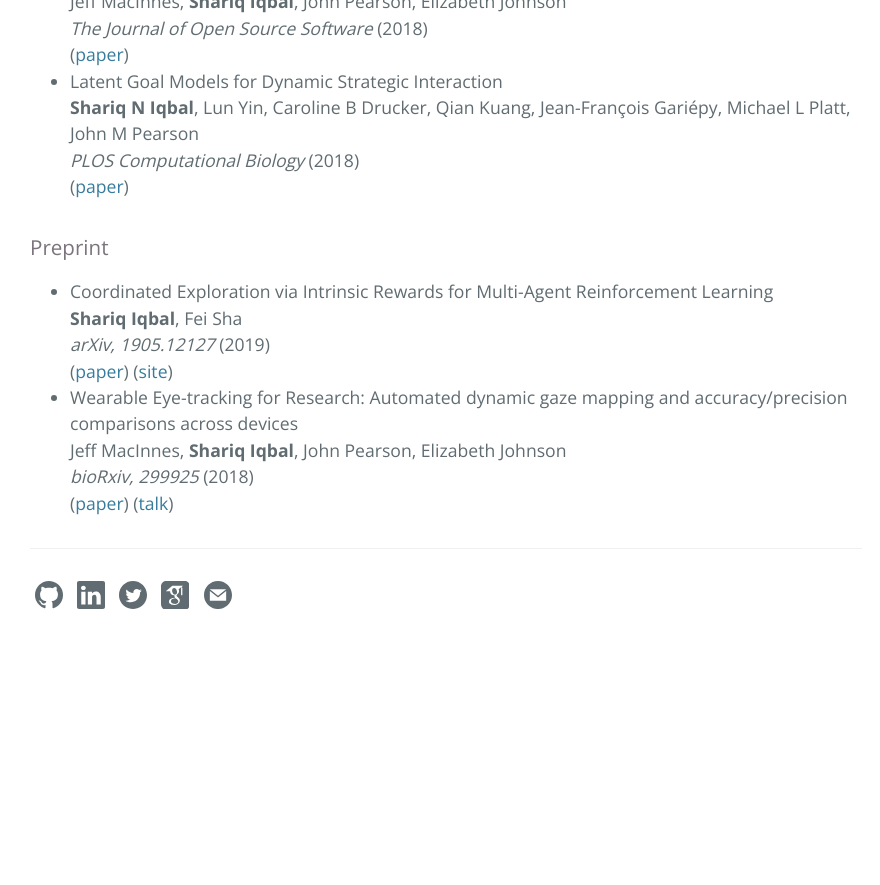
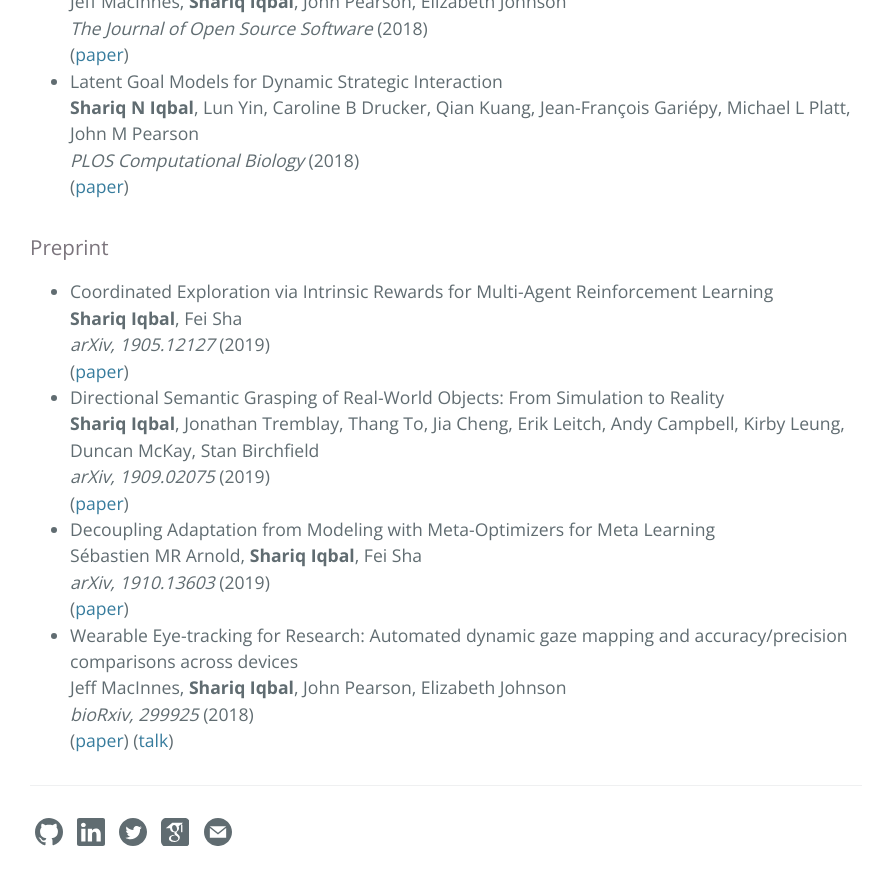
Before and after one commit to shariqiqbal2810/shariqiqbal2810.github.io, a Jekyll site: the page built from publications.html, in a window 1280 px wide and 900 px high, scrolled down 924 px. Shown: the top 885 px of the window, without its empty margins (194-1074 px from the left). Built offline with Jekyll 4.4.1, drawn with Linux system fonts in a browser that asks for light colours; a style sheet for code colours, icons or effects is not loaded; before the commit the page ends 1587 px from its top, so only the background shows below that.

Commit message:
Updates Jan 2020

```diff
--- a/_data/publications.yml
+++ b/_data/publications.yml
@@ -1,3 +1,27 @@
+-
+    Authors: 'Sébastien MR Arnold, <b>Shariq Iqbal</b>, Fei Sha'
+    Title: 'Decoupling Adaptation from Modeling with Meta-Optimizers for Meta Learning'
+    Publication: arXiv, 1910.13603
+    Volume: false
+    Number: false
+    Pages: false
+    Year: 2019
+    Type: Preprint
+    Link: https://arxiv.org/abs/1910.13603
+    Site: false
+    Talk: false
+-
+    Authors: '<b>Shariq Iqbal</b>, Jonathan Tremblay, Thang To, Jia Cheng, Erik Leitch, Andy Campbell, Kirby Leung, Duncan McKay, Stan Birchfield'
+    Title: 'Directional Semantic Grasping of Real-World Objects: From Simulation to Reality'
+    Publication: arXiv, 1909.02075
+    Volume: false
+    Number: false
+    Pages: false
+    Year: 2019
+    Type: Preprint
+    Link: https://arxiv.org/abs/1909.02075
+    Site: false
+    Talk: false
 -
     Authors: '<b>Shariq Iqbal</b>, Fei Sha'
     Title: 'Coordinated Exploration via Intrinsic Rewards for Multi-Agent Reinforcement Learning'
@@ -8,8 +32,8 @@
     Year: 2019
     Type: Preprint
     Link: https://arxiv.org/abs/1905.12127
+    Site: false
     Talk: false
-    Site: https://sites.google.com/view/multi-exploration-neurips2019/home
 -
     Authors: '<b>Shariq Iqbal</b>, Fei Sha'
     Title: 'Actor-Attention-Critic for Multi-Agent Reinforcement Learning'
```
Also changed, not shown: _data/experiences.yml (+7 -0 lines).
